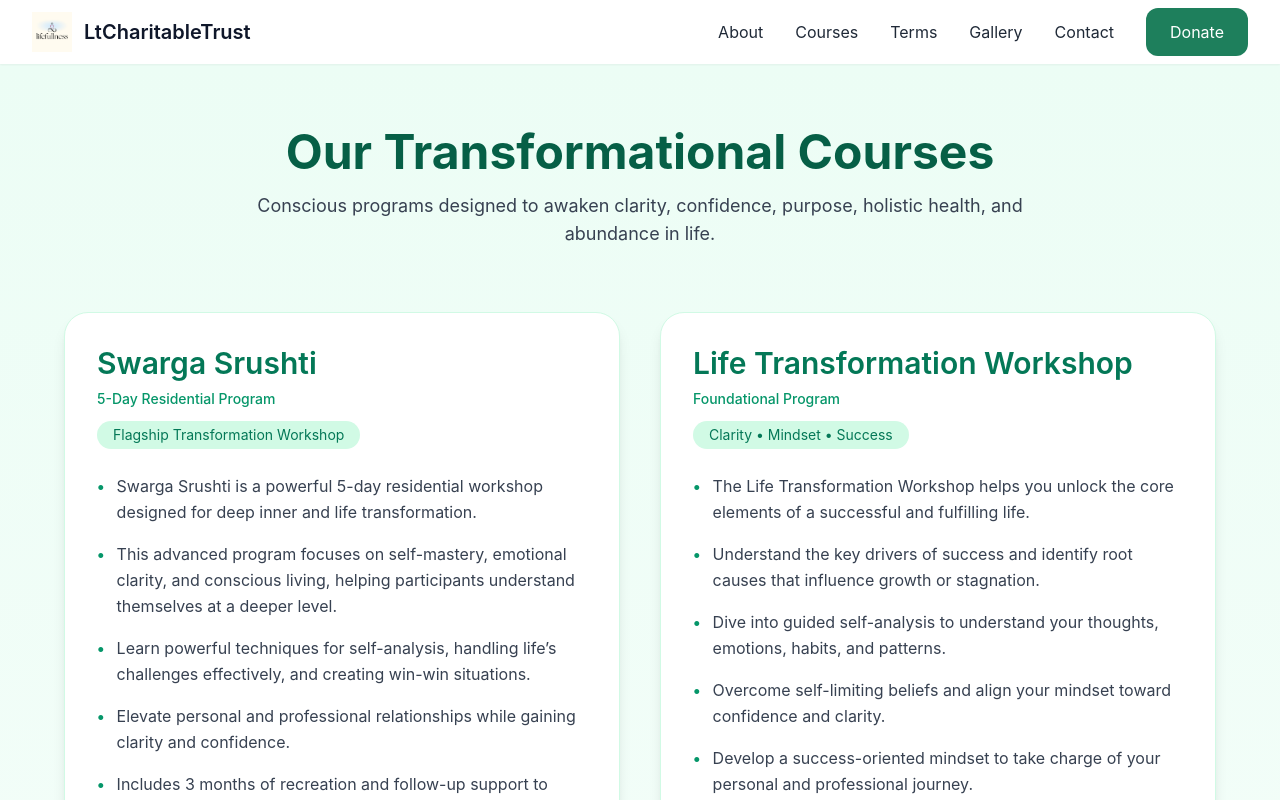
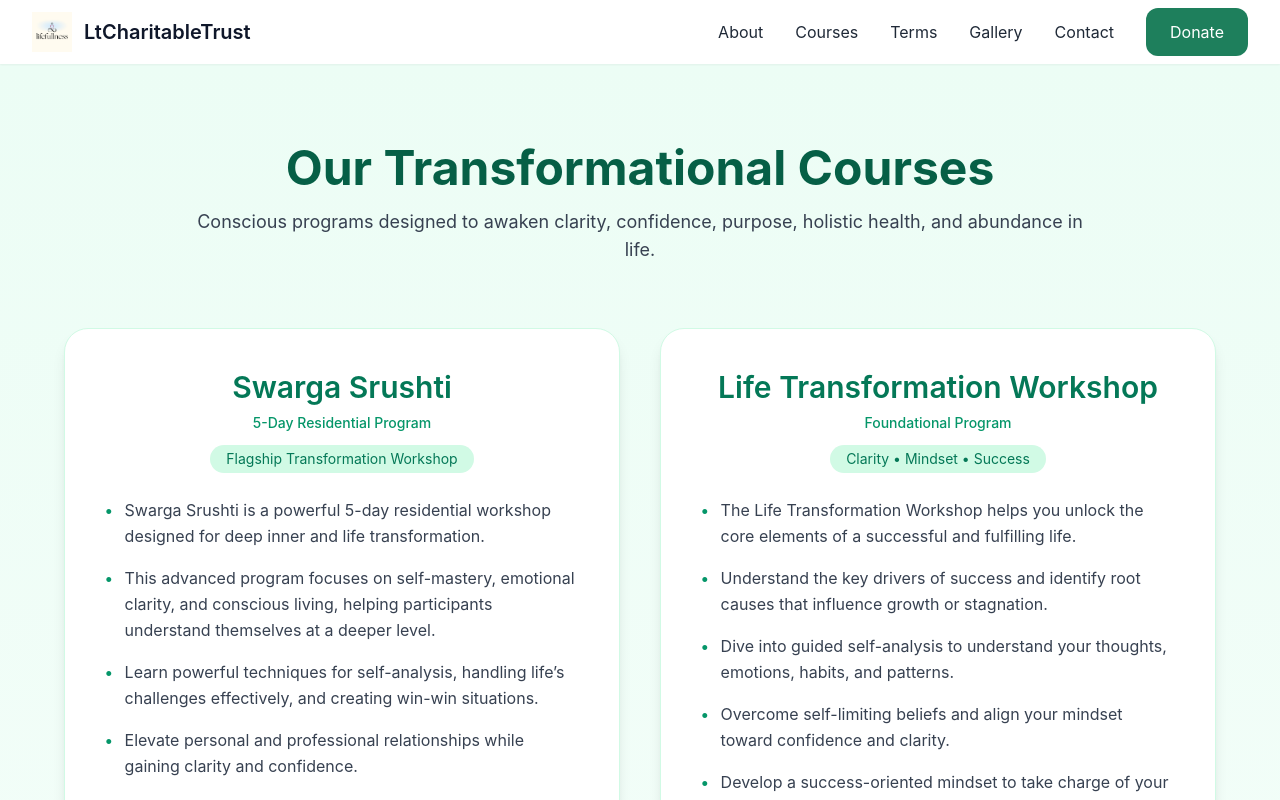
Before and after one commit to saqeeb66/trust_client, a React (Vite) app: page /courses in a window 1280 px wide. Shown: the top 800 px of the page. Built offline with nearby package versions, Linux system fonts and the light colour scheme.

Commit message:
Update Courses.jsx

```diff
--- a/src/pages/Courses.jsx
+++ b/src/pages/Courses.jsx
@@ -89,21 +89,24 @@ function Courses() {
     ? courses.filter((course) => course.slug === courseSlug)
     : courses;
 
+  const isSingle = visibleCourses.length === 1;
+
   return (
-    <section className="min-h-screen bg-gradient-to-b from-emerald-50 to-white py-16 px-4">
-      <div className="max-w-6xl mx-auto">
+    <section className="min-h-screen bg-gradient-to-b from-emerald-50 to-white py-20 px-4">
+      <div className="max-w-7xl mx-auto flex flex-col items-center">
         {/* Page Heading */}
         <motion.div
           initial={{ opacity: 0, y: 20 }}
           animate={{ opacity: 1, y: 0 }}
           transition={{ duration: 0.8 }}
-          className="text-center mb-16"
+          className="text-center mb-16 max-w-4xl"
         >
           <h1 className="text-4xl md:text-5xl font-bold text-emerald-800 mb-4">
             {courseSlug ? "Course Details" : "Our Transformational Courses"}
           </h1>
+
           {!courseSlug && (
-            <p className="text-gray-700 max-w-3xl mx-auto text-lg">
+            <p className="text-gray-700 text-lg">
               Conscious programs designed to awaken clarity, confidence, purpose,
               holistic health, and abundance in life.
             </p>
@@ -111,7 +114,13 @@ function Courses() {
         </motion.div>
 
         {/* Course Cards */}
-        <div className="grid grid-cols-1 md:grid-cols-2 gap-10">
+        <div
+          className={`grid gap-10 w-full ${
+            isSingle
+              ? "grid-cols-1 max-w-4xl"
+              : "grid-cols-1 md:grid-cols-2 max-w-6xl"
+          }`}
+        >
           {visibleCourses.map((course, index) => (
             <motion.div
               key={course.slug}
@@ -119,10 +128,10 @@ function Courses() {
               whileInView={{ opacity: 1, y: 0 }}
               transition={{ duration: 0.7, delay: index * 0.12 }}
               viewport={{ once: true }}
-              className="bg-white rounded-3xl shadow-lg p-8 border border-emerald-100 hover:shadow-2xl transition"
+              className="bg-white rounded-3xl shadow-lg p-10 border border-emerald-100 hover:shadow-2xl transition mx-auto"
             >
               {/* Header */}
-              <div className="mb-6">
+              <div className="mb-6 text-center">
                 <h2 className="text-3xl font-semibold text-emerald-700 mb-2">
                   {course.title}
                 </h2>
@@ -145,7 +154,7 @@ function Courses() {
               </ul>
 
               {/* Footer */}
-              <div className="mt-6 pt-4 border-t text-gray-600 italic">
+              <div className="mt-6 pt-4 border-t text-gray-600 italic text-center">
                 {course.footer}
               </div>
             </motion.div>
```
